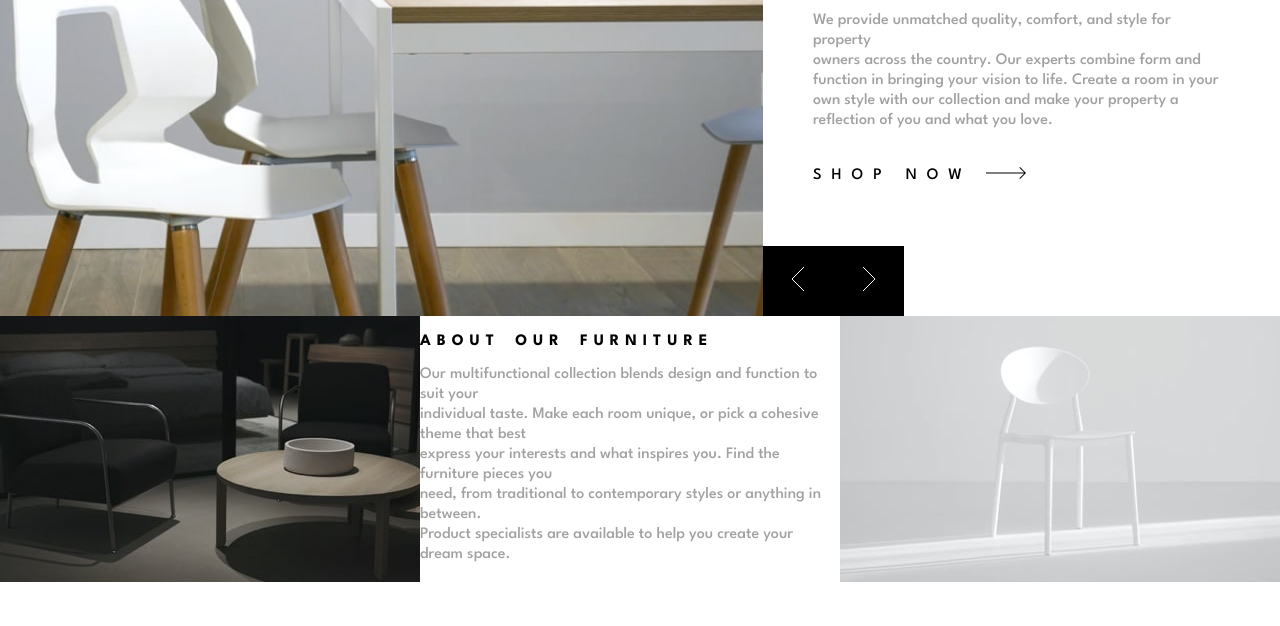
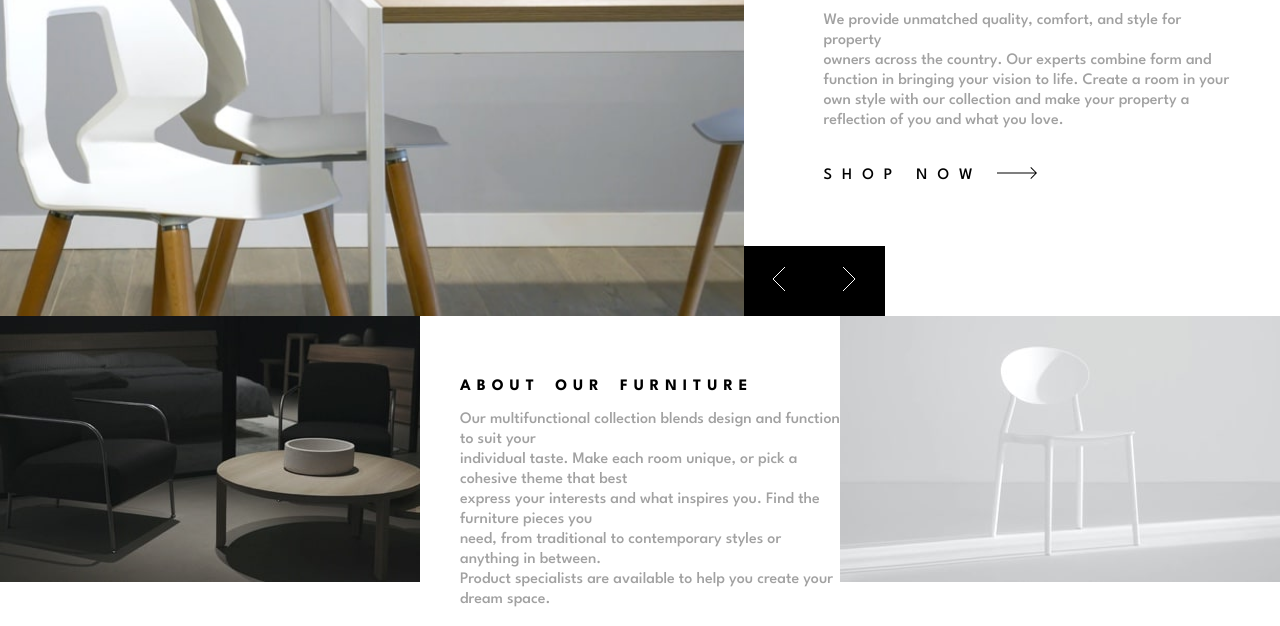
Before and after one commit to Emmah-bakare/room, a plain HTML site: page index.html in a window 1280 px wide. Shown: the part 244-870 px from the top of the page. Before the commit the page ends 830 px from the top, so only its background shows below. Drawn offline with Linux system fonts and the light colour scheme.

Commit message:
(third room commit)

```diff
--- a/style.css
+++ b/style.css
@@ -50,6 +50,8 @@ body {
 
 .section-one-text {
   padding: 50px;
+  padding-left: 80px;
+  padding-left: 80px;
   position: relative;
 }
 
@@ -98,7 +100,8 @@ body {
 }
 
 .section-two-text {
-  margin: auto;
+  padding-left: 40px;
+  padding-top: 50px;
 }
 
 .h2-section-two {
```
